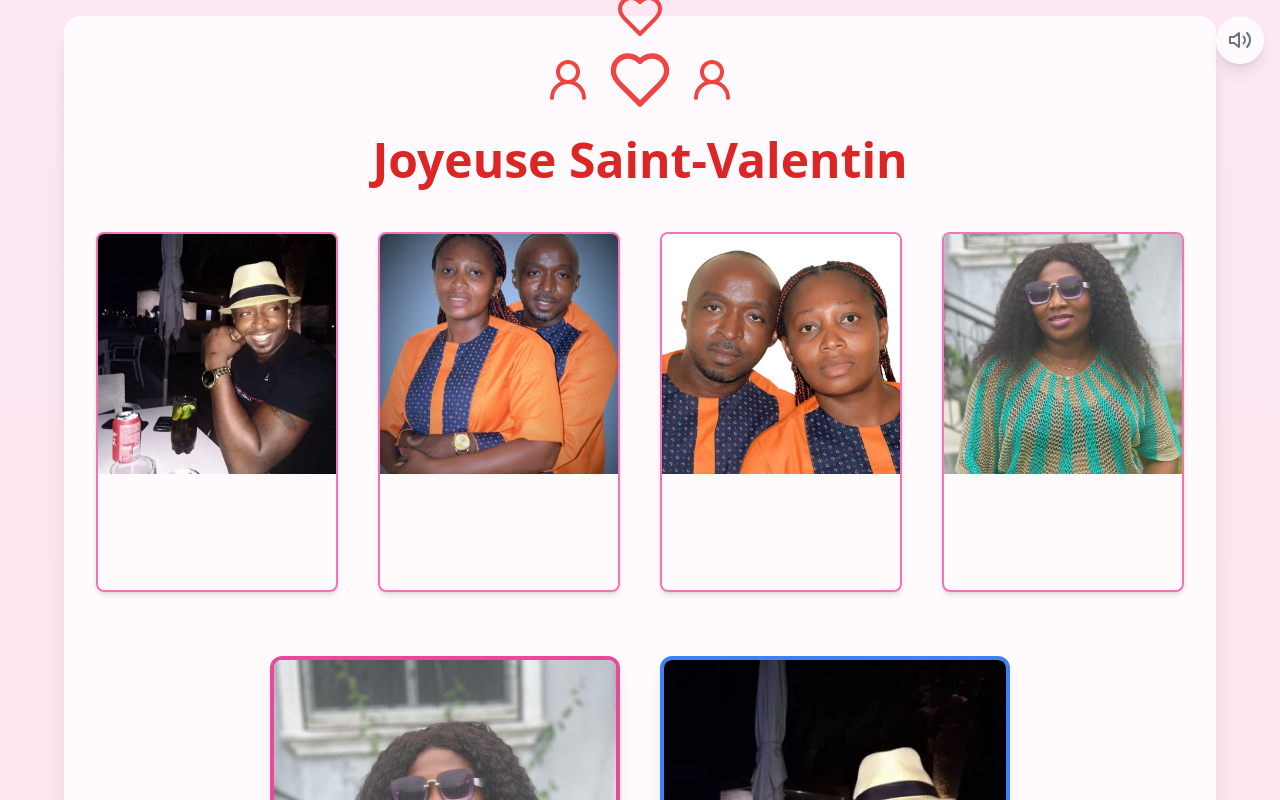
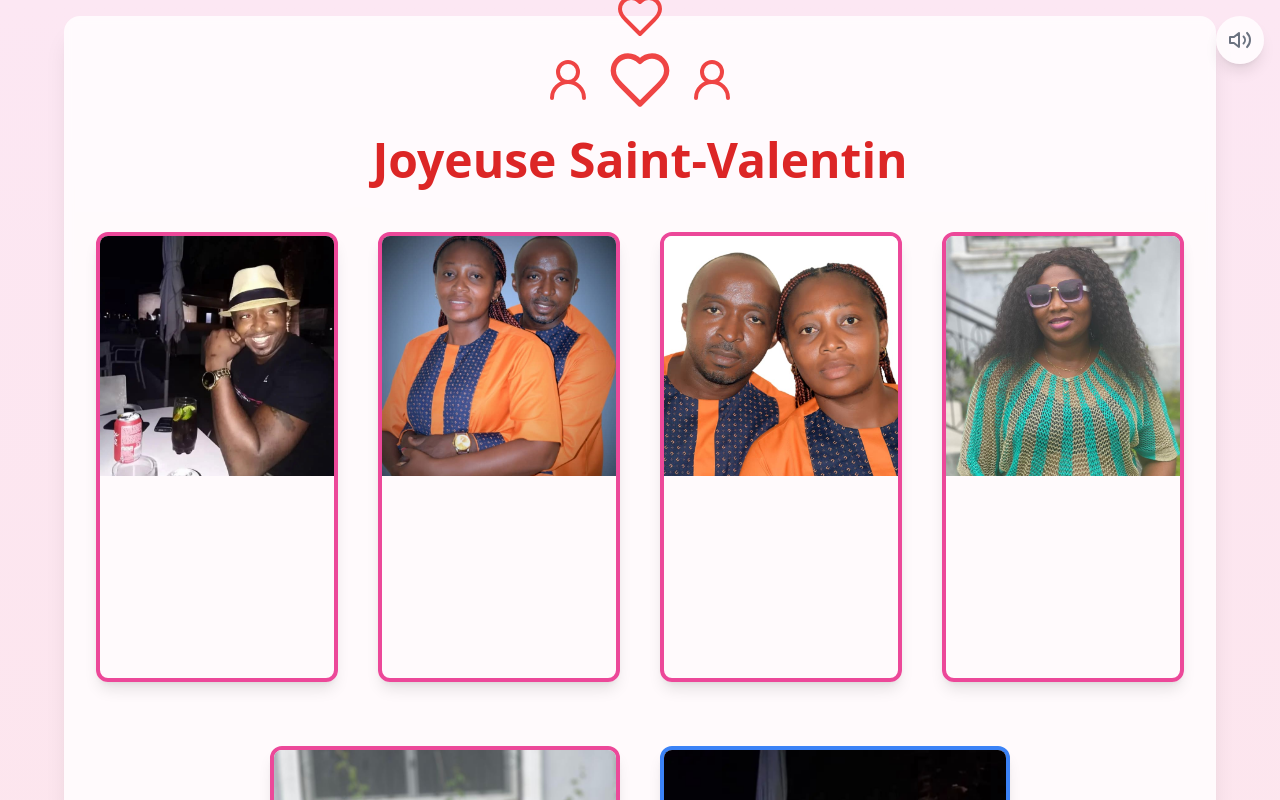
Before and after one commit to wilfriedTonthe/site_saint_valentin, a React (Vite) app: page / in a window 1280 px wide. Shown: the top 800 px of the page. Built offline with nearby package versions, Linux system fonts and the light colour scheme.

Commit message:
Update App.tsx

```diff
--- a/src/App.tsx
+++ b/src/App.tsx
@@ -57,7 +57,7 @@ const App: React.FC = () => {
         {/* 🖼️ Galerie d'images */}
         <div className="flex flex-col md:flex-row justify-center gap-10 mb-16">
   {images.map((img, index) => (
-    <div key={index} className="relative w-[280px] h-[360px] border-2 border-pink-400 rounded-lg shadow-md overflow-hidden group">
+    <div key={index} className="relative w-[350px] h-[450px] border-4 border-pink-500 rounded-xl shadow-lg overflow-hidden">
       <img
         src={img}
         alt={`Célébration ${index + 1}`}
```
